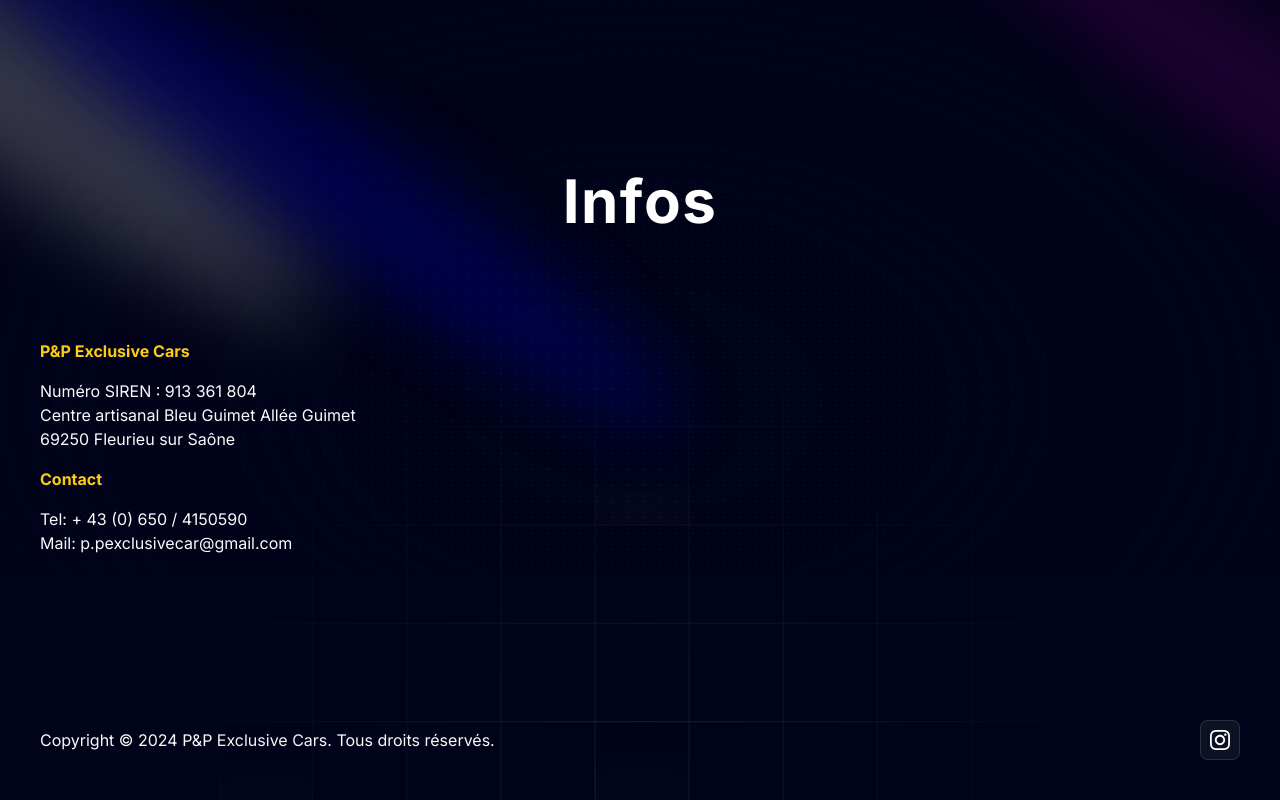
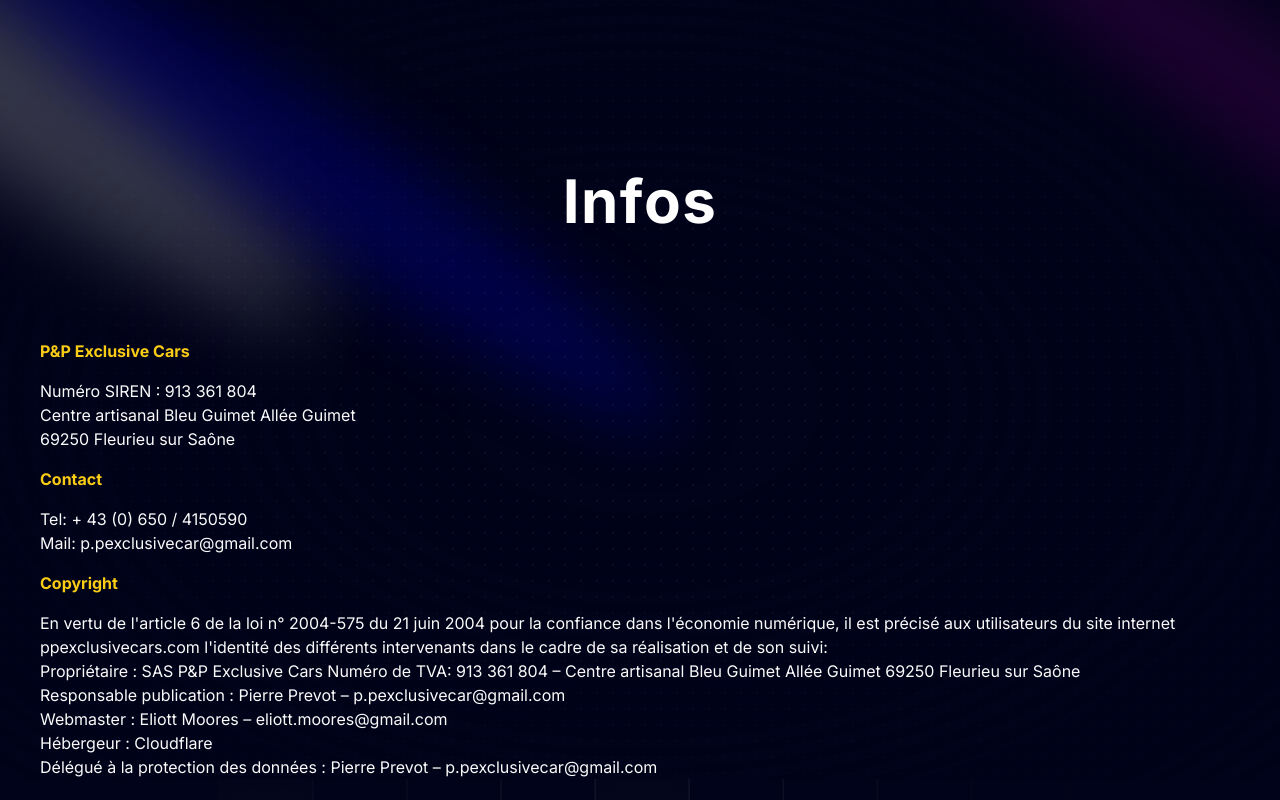
Before and after one commit to ppexclusivecar/catalogue, a Next.js app in the folder client/: page /infos in a window 1280 px wide. Built offline with nearby package versions, Linux system fonts and the light colour scheme.

Commit message:
correction ventes et cars

```diff
--- a/client/components/Footer_light.tsx
+++ b/client/components/Footer_light.tsx
@@ -6,7 +6,7 @@
 
 const Footer_light = () => {
   return (
-    <footer className="fixed bottom-0 left-0 w-full z-0 pt-20 pb-10 px-10 bg-black-100" id="contact">
+    <footer className="fixed bottom-0 left-0 w-full z-[-50] pt-20 pb-10 px-10 bg-black-100" id="contact">
       {/* background grid */}
       <div id="contact" className="w-full absolute left-0 -bottom-72 min-h-96">
         <img
```
